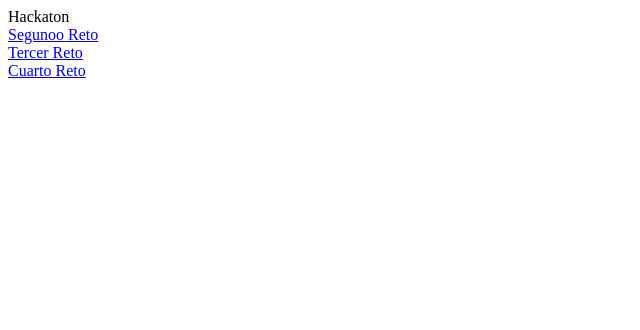
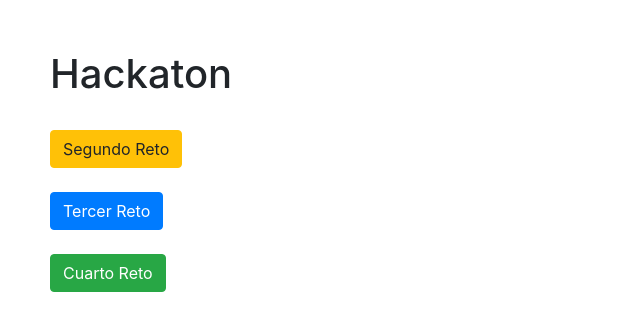
Before and after one commit to brunocse123/Hackaton, a plain HTML site: page index.html in a window 1280 px wide. Shown: the whole page, without its empty margins (0-640 px from the left). Drawn offline with nearby package versions, Linux system fonts and the light colour scheme.

Commit message:
Arreglo Index

```diff
--- a/index.html
+++ b/index.html
@@ -3,16 +3,29 @@
 <head>
     <meta charset="UTF-8">
     <meta name="viewport" content="width=device-width, initial-scale=1.0">
-
+    <link
+    rel="stylesheet"
+    href="https://stackpath.bootstrapcdn.com/bootstrap/4.5.0/css/bootstrap.min.css"
+    integrity="sha384-9aIt2nRpC12Uk9gS9baDl411NQApFmC26EwAOH8WgZl5MYYxFfc+NcPb1dKGj7Sk"
+    crossorigin="anonymous"
+  />
     <title>Document</title>
 </head>
 <body>
-    <header>Hackaton</header>
+    <header><h1>Hackaton</h1></header>
+<br>
+<main>
+    <a href="./tags-form.html" class="btn btn-warning">Segundo Reto</a>
+    <br><br>
+    <a href="./form.html" class="btn btn-primary">Tercer Reto</a>
+    <br><br>
+    <a href="./cuartoReto.html" class="btn btn-success">Cuarto Reto</a>
+</main>
 
-    <a href="./tags-form.html">Segunoo Reto</a>
-    <br>
-    <a href="./form.html">Tercer Reto</a>
-    <br>
-    <a href="./cuartoReto.html">Cuarto Reto</a>
 </body>
 </html>
+<style>
+    body{
+        padding: 50px;
+    }
+</style>
```
